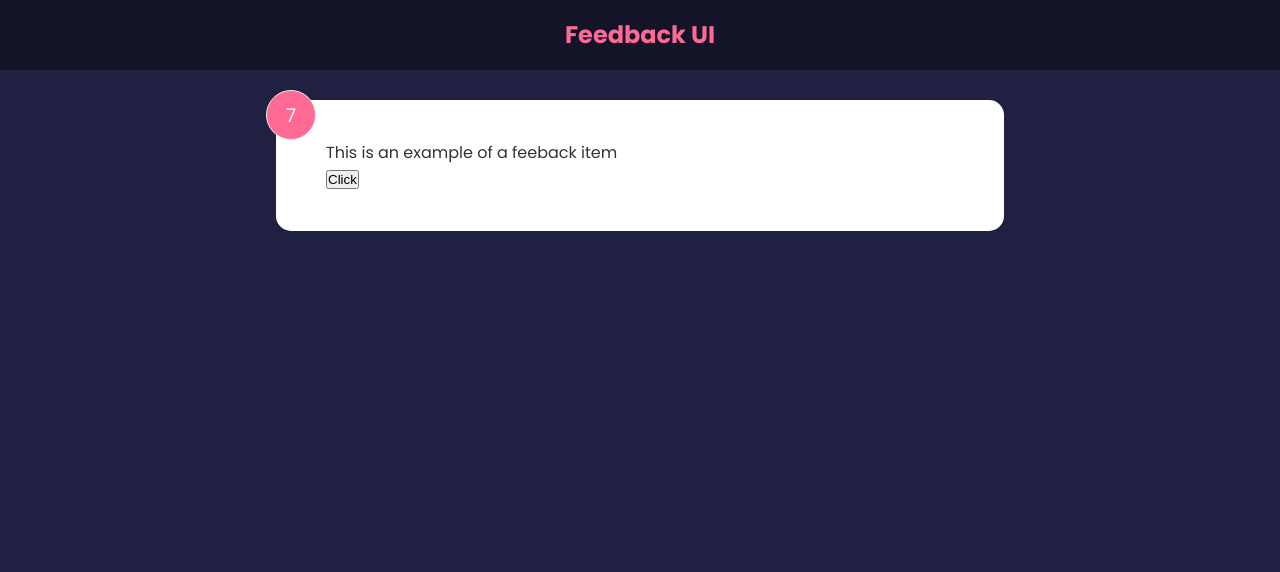
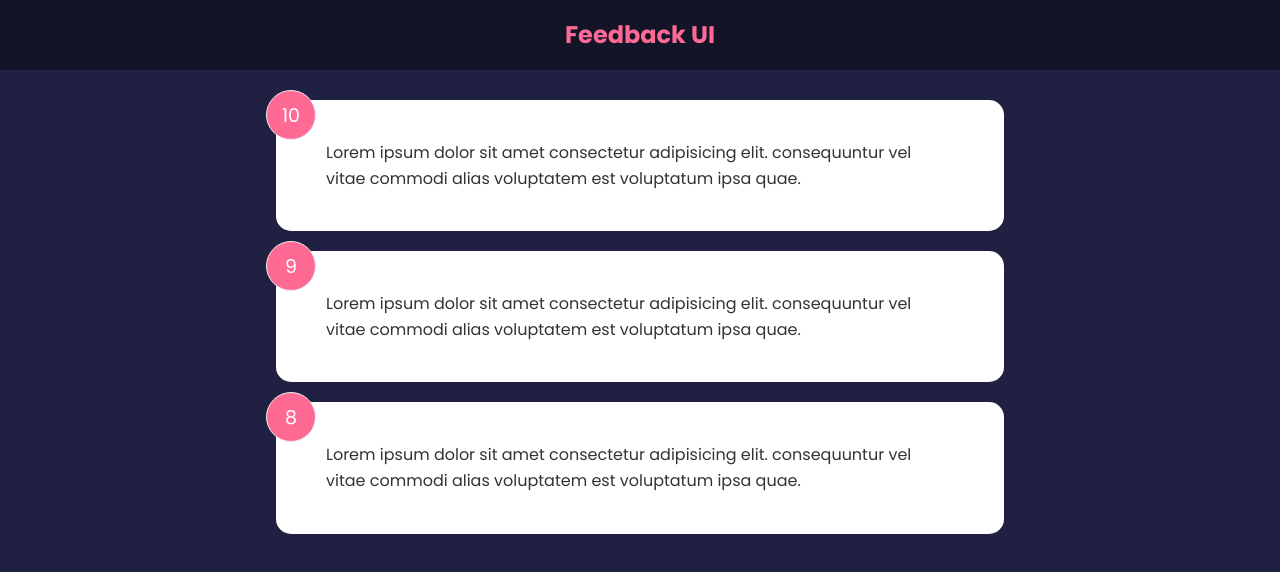
Before and after one commit to Samuelauweb/feedback-app, a React (Create React App) app: page / in a window 1280 px wide. Shown: the top 572 px of the page. Built offline with nearby package versions, Linux system fonts and the light colour scheme; the HTML template or start-up script is replaced by a standard one.

Commit message:
15. Managing Global State

```diff
--- a/src/App.js
+++ b/src/App.js
@@ -1,12 +1,16 @@
+import { useState } from "react"
 import Header from "./components/Header"
-import FeedbackItem from "./components/FeedbackItem"
+import FeedbackList from "./components/FeedbackList"
+import FeedbackData from "./data/FeedbackData"
 
 function App() {
+  const [feedback, setFeedback] = useState(FeedbackData)
+
   return (
     <>
     <Header/>
     <div className='container'>
-      <FeedbackItem/>
+      <FeedbackList feedback={feedback}/>
     </div>
     </>
   )
--- a/src/components/FeedbackItem.jsx
+++ b/src/components/FeedbackItem.jsx
@@ -1,23 +1,13 @@
 import React from 'react'
-import { useState } from 'react'
 
-function FeedbackItem() {
-  const [rating, setRating] = useState(7)
-  const [text, setText] = useState('This is an example of a feeback item')
-
-  const handleClick = () => {
-    setRating((prevValue) => {
-      return prevValue + 1
-    })
-  }
+function FeedbackItem({item}) {
 
   return (
     <div className='card'>
-      <div className="num-display">{rating}</div>
+      <div className="num-display">{item.rating}</div>
       <div className="text-display">
-        {text}
+        {item.text}
       </div>
-      <button onClick={handleClick}>Click</button>
     </div>
   )
 }
--- /dev/null
+++ b/src/components/FeedbackList.jsx
@@ -0,0 +1,20 @@
+import React from 'react'
+import FeedbackItem from './FeedbackItem'
+
+function FeedbackList({feedback}) {
+  if(!feedback || feedback.length === 0) {
+    return <p>No feedback yet</p>
+  }
+
+  return (
+    <div className='feedback-list'>
+      {feedback.map((item) => {
+        return (
+          <FeedbackItem key={item.id} item={item}/>
+        )
+      })}
+    </div>
+  )
+}
+
+export default FeedbackList
--- /dev/null
+++ b/src/data/FeedbackData.js
@@ -0,0 +1,19 @@
+const FeedbackData = [
+  {
+    id: 1,
+    rating: 10,
+    text: 'Lorem ipsum dolor sit amet consectetur adipisicing elit. consequuntur vel vitae commodi alias voluptatem est voluptatum ipsa quae.',
+  },
+  {
+    id: 2,
+    rating: 9,
+    text: 'Lorem ipsum dolor sit amet consectetur adipisicing elit. consequuntur vel vitae commodi alias voluptatem est voluptatum ipsa quae.',
+  },
+  {
+    id: 3,
+    rating: 8,
+    text: 'Lorem ipsum dolor sit amet consectetur adipisicing elit. consequuntur vel vitae commodi alias voluptatem est voluptatum ipsa quae.',
+  },
+]
+
+export default FeedbackData
```
